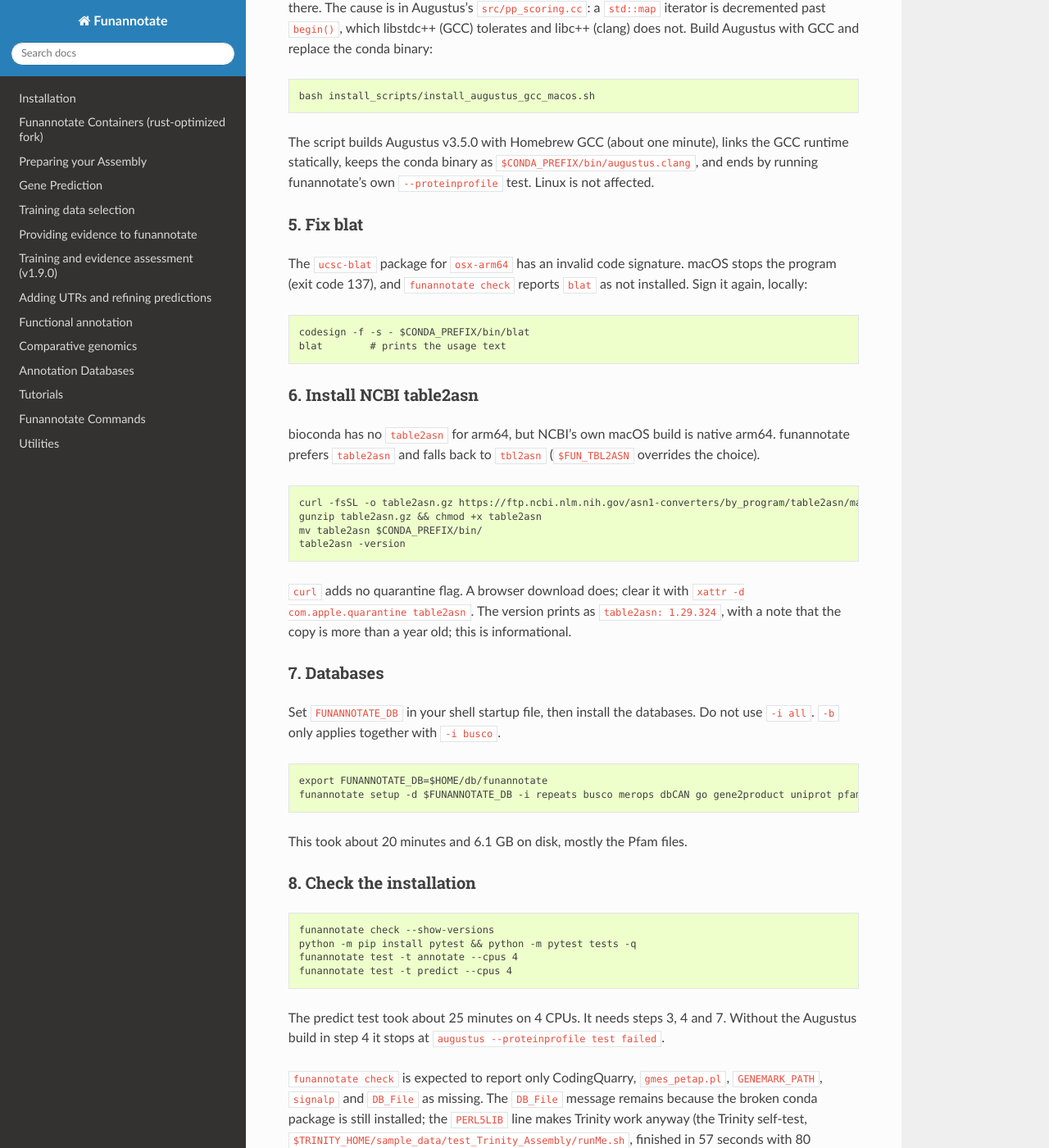
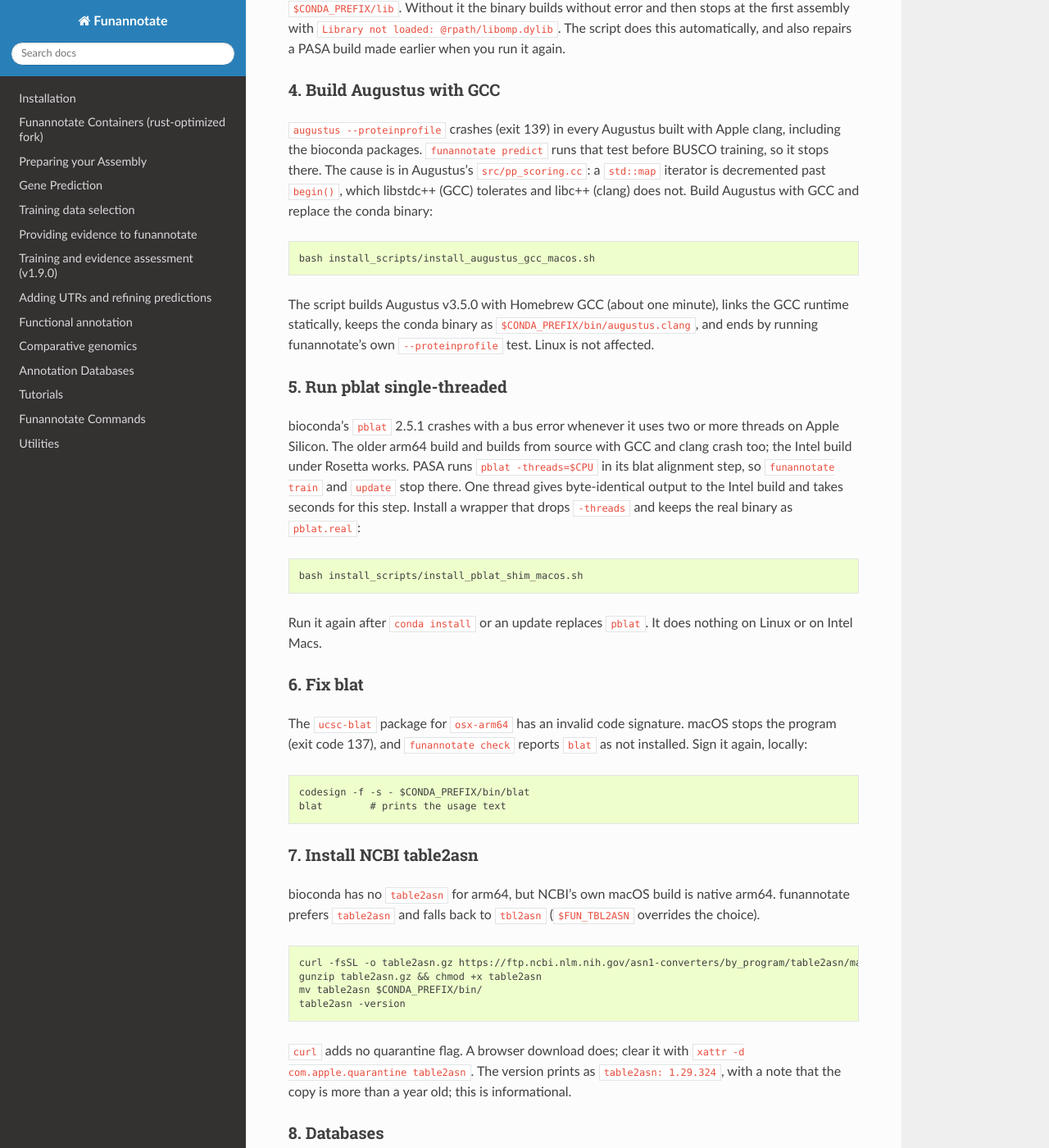
Before and after one commit to nextgenusfs/funannotate, a Sphinx documentation site: the page built from docs/conda.rst, in a window 1280 px wide and 1400 px high, scrolled down 5897 px. Shown: the whole window at 82% size. Built offline with Sphinx 7.4.7 and the Read the Docs theme 3.1.0, drawn with Linux system fonts in a browser that asks for light colours; some of the changed text lies outside the part shown.

Commit message:
docs: macOS section: pblat shim step, automatic pasa rpath, RNA-seq pipeline result
Add the single-thread pblat step (bioconda's arm64 pblat crashes with 2+ threads), note that
pixi_install_pasa.sh gives PASA's assembler its rpath on macOS, renumber the later steps, and
record the RNA-seq pipeline result on Apple Silicon: train completed, predict made 1,696 genes
and update 1,707 (1,630-1,830 expected). train was resumed after the pblat fix, so this is not
one uninterrupted run; the doc says so.

Co-Authored-By: Claude Sonnet 5.5 <noreply@anthropic.com>
Claude-Session: https://claude.ai/code/session_01UN8AsejeR2fQuphaBMqAVD

```diff
--- a/docs/conda.rst
+++ b/docs/conda.rst
@@ -183,10 +183,13 @@ arm64) with a native arm64 conda (Miniforge) and Python 3.9. They covered:
 * ``funannotate test -t annotate``, which builds a GenBank file with NCBI's
   arm64 ``table2asn``,
 * ``funannotate test -t predict``, which made 1,690 genes (the test expects
-  1,500 to 1,800) with the Rust EVM engine, with GeneMark and CodingQuarry absent.
+  1,500 to 1,800) with the Rust EVM engine, with GeneMark and CodingQuarry absent,
+* the RNA-seq pipeline of ``funannotate test -t rna-seq``: ``train`` (Trinity and PASA)
+  completed, ``predict`` made 1,696 genes and ``update`` made 1,707 (the test expects
+  1,630 to 1,830 for each). ``train`` was resumed from its Trinity output after the
+  ``pblat`` fix in step 5, so this was not one uninterrupted run.
 
-Intel Macs were not tested. ``funannotate train``, ``update`` and ``compare``
-were not run end to end on macOS.
+Intel Macs were not tested. ``compare`` was not run on macOS.
 
 **Use a native arm64 conda on Apple Silicon.** Check with
 ``conda info | grep platform``. It must say ``osx-arm64``. An x86-64 conda (it
@@ -271,7 +274,7 @@ installs ``fasta36``. funannotate and PASA accept that name.
 
     mamba deactivate && mamba activate funannotate
 
-Set ``FUNANNOTATE_DB`` in your shell startup file (step 7).
+Set ``FUNANNOTATE_DB`` in your shell startup file (step 8).
 
 The openjdk package sets ``JAVA_HOME`` itself. It has no ``java`` in
 ``$CONDA_PREFIX/bin``, and ``which java`` shows ``/usr/bin/java``, the macOS
@@ -302,6 +305,11 @@ the pinned tag. A stale checkout there gives an old build. On macOS the Trinity
 script uses the conda clang compilers with OpenMP. Build times on Apple Silicon:
 under one minute each for EVM and PASA, and about 3 minutes for Trinity.
 
+On macOS the PASA script also gives PASA's C++ assembler (``pasa``) an ``rpath`` to
+``$CONDA_PREFIX/lib``. Without it the binary builds without error and then stops at the
+first assembly with ``Library not loaded: @rpath/libomp.dylib``. The script does this
+automatically, and also repairs a PASA build made earlier when you run it again.
+
 4. Build Augustus with GCC
 ~~~~~~~~~~~~~~~~~~~~~~~~~~
 
@@ -321,7 +329,24 @@ GCC runtime statically, keeps the conda binary as ``$CONDA_PREFIX/bin/augustus.c
 and ends by running funannotate's own ``--proteinprofile`` test. Linux is not
 affected.
 
-5. Fix blat
+5. Run pblat single-threaded
+~~~~~~~~~~~~~~~~~~~~~~~~~~~~
+
+bioconda's ``pblat`` 2.5.1 crashes with a bus error whenever it uses two or more
+threads on Apple Silicon. The older arm64 build and builds from source with GCC and
+clang crash too; the Intel build under Rosetta works. PASA runs ``pblat -threads=$CPU``
+in its blat alignment step, so ``funannotate train`` and ``update`` stop there. One
+thread gives byte-identical output to the Intel build and takes seconds for this step.
+Install a wrapper that drops ``-threads`` and keeps the real binary as ``pblat.real``:
+
+.. code-block:: none
+
+    bash install_scripts/install_pblat_shim_macos.sh
+
+Run it again after ``conda install`` or an update replaces ``pblat``. It does nothing on
+Linux or on Intel Macs.
+
+6. Fix blat
 ~~~~~~~~~~~
 
 The ``ucsc-blat`` package for ``osx-arm64`` has an invalid code signature. macOS
@@ -352,7 +377,7 @@ arm64. funannotate prefers ``table2asn`` and falls back to ``tbl2asn``
 ``table2asn: 1.29.324``, with a note that the copy is more than a year old; this
 is informational.
 
-7. Databases
+8. Databases
 ~~~~~~~~~~~~
 
 Set ``FUNANNOTATE_DB`` in your shell startup file, then install the databases.
@@ -374,8 +399,11 @@ This took about 20 minutes and 6.1 GB on disk, mostly the Pfam files.
     python -m pip install pytest && python -m pytest tests -q
     funannotate test -t annotate --cpus 4
     funannotate test -t predict --cpus 4
+    funannotate test -t rna-seq --cpus 4
 
-The predict test took about 25 minutes on 4 CPUs. It needs steps 3, 4 and 7. Without
+The predict test took about 25 minutes on 4 CPUs. The RNA-seq test runs ``train``,
+``predict`` and ``update`` and takes about an hour; Trinity's genome-guided assembly is
+about half of it. It needs steps 3, 4 and 8. Without
 the Augustus build in step 4 it stops at ``augustus --proteinprofile test failed``.
 
 ``funannotate check`` is expected to report only CodingQuarry, ``gmes_petap.pl``,
```
Also changed, not shown: other parts of docs/conda.rst (+3 -3 lines).
